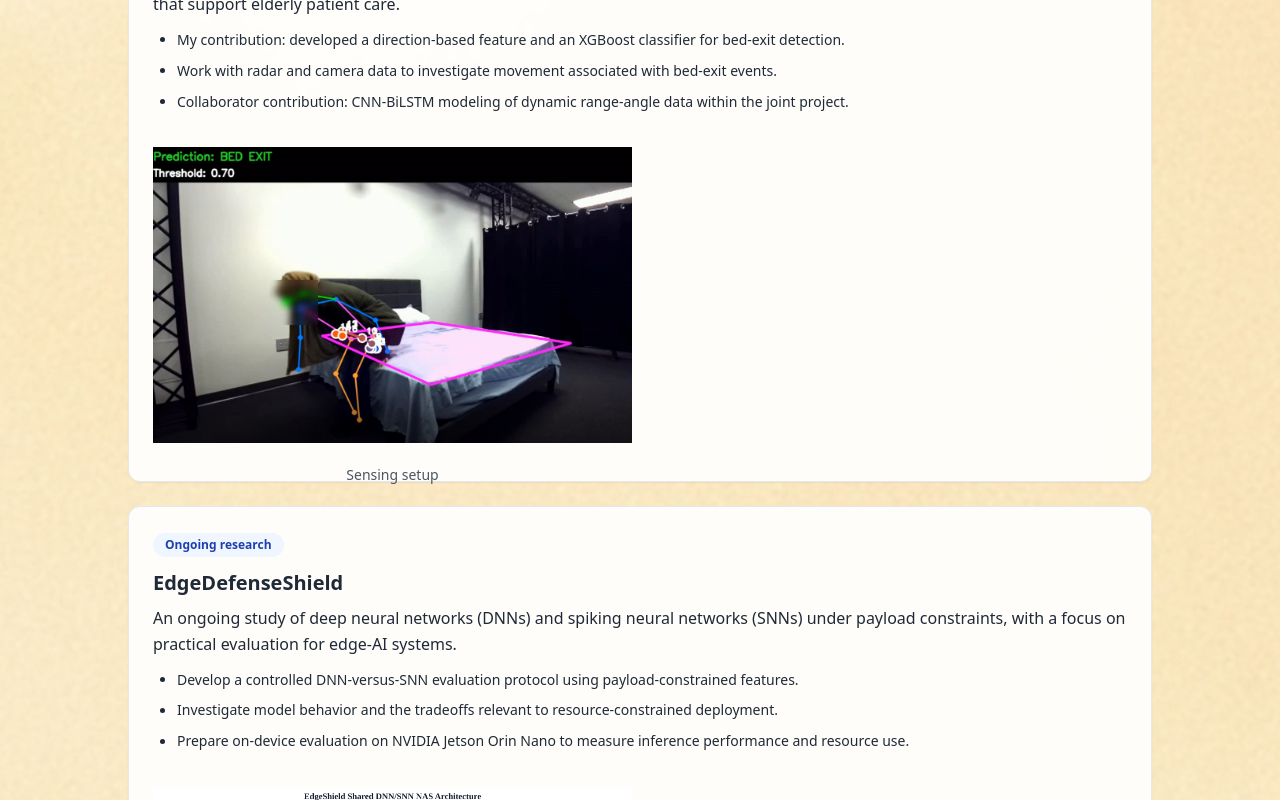
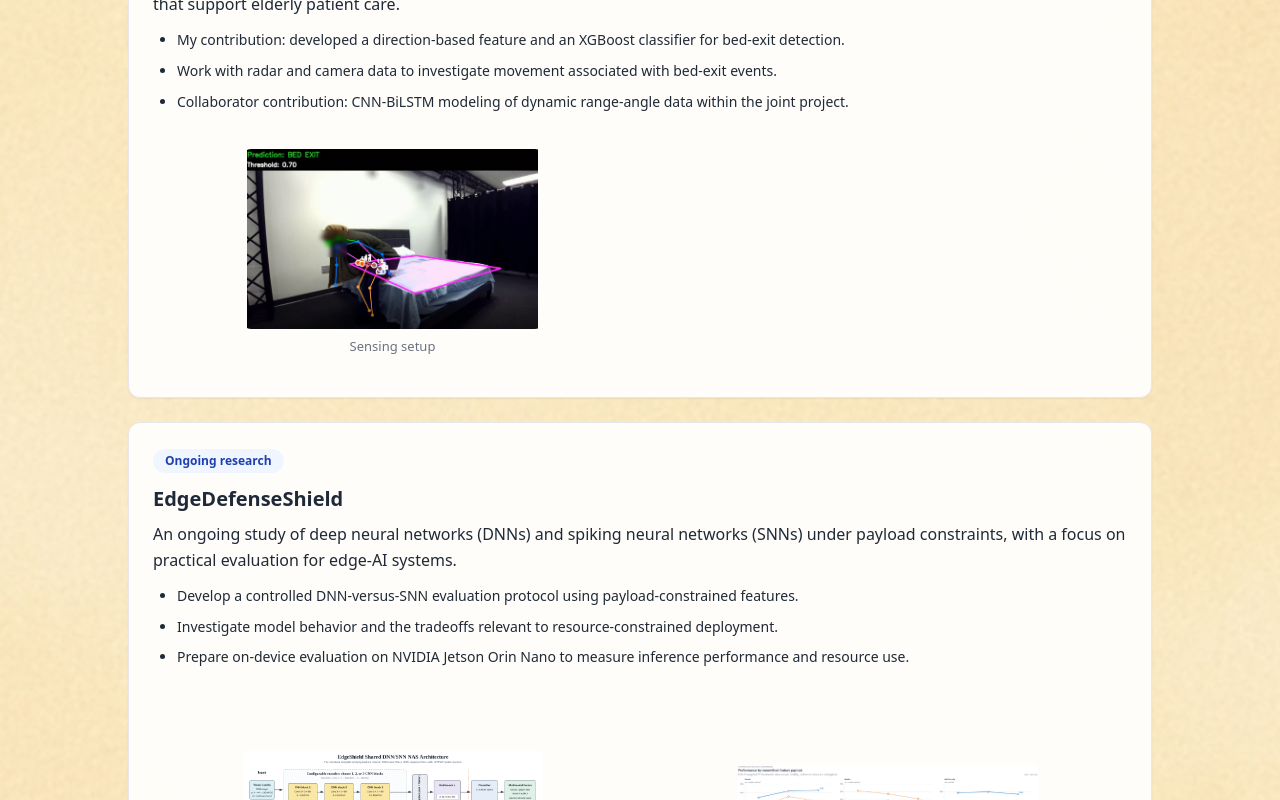
Before and after one commit to ZarTShe/portfolio, a React (Vite) app: page / in a window 1280 px wide. Shown: the part 1040-1840 px from the top of the page. Built offline with nearby package versions, Linux system fonts and the light colour scheme.

Commit message:
Refactor ProjectImage for better styling and layout
Updated ProjectImage component to improve layout and styling for images and captions.

```diff
--- a/src/App.jsx
+++ b/src/App.jsx
@@ -61,7 +61,7 @@ const ongoingProjects = [
   },
 ];
 
-function ProjectImage({ src, alt, caption, compact = false }) {
+function ProjectImage({ src, alt, caption }) {
   const [failed, setFailed] = useState(false);
 
   useEffect(() => {
@@ -69,9 +69,12 @@ function ProjectImage({ src, alt, caption, compact = false }) {
   }, [src]);
 
   return (
-    <figure className="min-w-0">
-      <div
-        className="h-full w-full object-contain"
+    <figure
+      style={{
+        width: "100%",
+        maxWidth: "300px",
+        margin: "16px auto",
+      }}
     >
       {src && !failed ? (
         <img
@@ -79,22 +82,43 @@ function ProjectImage({ src, alt, caption, compact = false }) {
           alt={alt}
           loading="lazy"
           onError={() => setFailed(true)}
-            className={
-              compact
-                ? "max-h-80 w-full object-contain"
-                : "h-full w-full object-contain"
-            }
+          style={{
+            display: "block",
+            width: "100%",
+            height: "180px",
+            objectFit: "contain",
+            borderRadius: "8px",
+          }}
         />
       ) : (
-          <div className="flex min-h-48 flex-col items-center justify-center gap-2 p-6 text-center text-gray-500">
-            <ImageIcon size={32} aria-hidden="true" />
-            <span className="text-sm font-medium">{caption}</span>
-            <span className="text-xs">Project visual coming soon</span>
+        <div
+          style={{
+            height: "180px",
+            display: "flex",
+            alignItems: "center",
+            justifyContent: "center",
+            background: "#f3f4f6",
+            border: "1px dashed #9ca3af",
+            borderRadius: "8px",
+            color: "#6b7280",
+            textAlign: "center",
+            padding: "12px",
+            boxSizing: "border-box",
+          }}
+        >
+          Image unavailable
         </div>
       )}
-      </div>
-      {caption && src && !failed && (
-        <figcaption className="mt-2 text-center text-sm text-gray-600">
+
+      {caption && (
+        <figcaption
+          style={{
+            marginTop: "8px",
+            textAlign: "center",
+            fontSize: "13px",
+            color: "#6b7280",
+          }}
+        >
           {caption}
         </figcaption>
       )}
```
Lines whose indentation alone changed are shown as unchanged.
